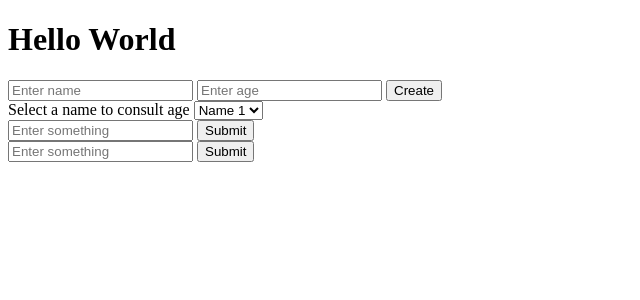
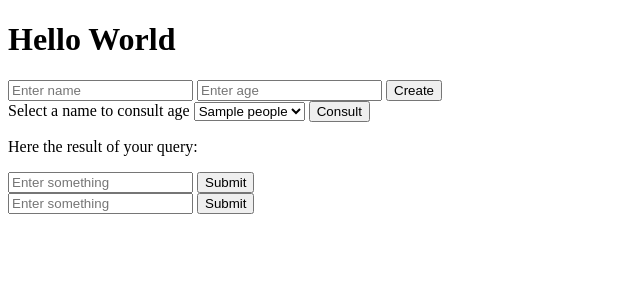
Before and after one commit to Eloy-Martin/Demo_PHP, a PHP site: page / in a window 1280 px wide. Shown: the top 300 px of the page, without its empty margins (0-640 px from the left). Run offline with PHP 8.4, Linux system fonts and the light colour scheme; tables that the repository leaves empty or names only in its code hold one stand-in row (values such as "Sample post").

Commit message:
index adaptado para la consulta

```diff
--- a/index.php
+++ b/index.php
@@ -6,34 +6,47 @@
 </head>
 <body>
     <h1>Hello World</h1>
+
+    <!-- example of CRUD-->
+    <!-- Create-->
     <form  method="post" action="CRUD/create.php">
-        <!-- example of CRUD-->
-        <!-- Create-->
         <input type="text" name="enter_name" placeholder="Enter name" />
         <input type="text" name="enter_age" placeholder="Enter age" />
         <button type="submit" name="create">Create</button>
     </form>
 
+    <!-- Read-->
+    <?php
+        require_once 'CRUD/db.php';
+        $stmt  = $pdo->query('SELECT id, name FROM people ORDER BY name');
+        $persons = $stmt->fetchAll(PDO::FETCH_ASSOC);
+    ?>
     <form method="post" action="CRUD/read.php">
-        <!-- Read-->
-        <label>Select a name to consult age</label>
-        <select name="name">
-            <option value="name1">Name 1</option>
-            <option value="name2">Name 2</option>
-            <option value="name3">Name 3</option>
+        <label for="person">Select a name to consult age</label>
+        <select id="person" name="choose_person">
+            <?php foreach ($persons as $p): ?>
+                <option value="<?= $p['id'] ?>">
+                    <?= htmlspecialchars($p['name']) ?>
+                </option>
+            <?php endforeach; ?>
         </select>
-    </form>
+        <button type="submit" name="consult">Consult</button>
+        </form>
 
+        <p>Here the result of your query:</p>
+        <p name="message">
+        <p>
+
+    <!-- Update-->
     <form method="post" action="CRUD/update.php">
-        <!-- Update-->
         <input type="text" name="input1" placeholder="Enter something" />
         <button type="submit" name="button1">Submit</button>
 
         <br/>
     </form>
 
+    <!-- Delete-->
     <form method="post" action="CRUD/delete.php">
-        <!-- Delete-->
         <input type="text" name="input1" placeholder="Enter something" />
         <button type="submit" name="button1">Submit</button>
     </form>
```
